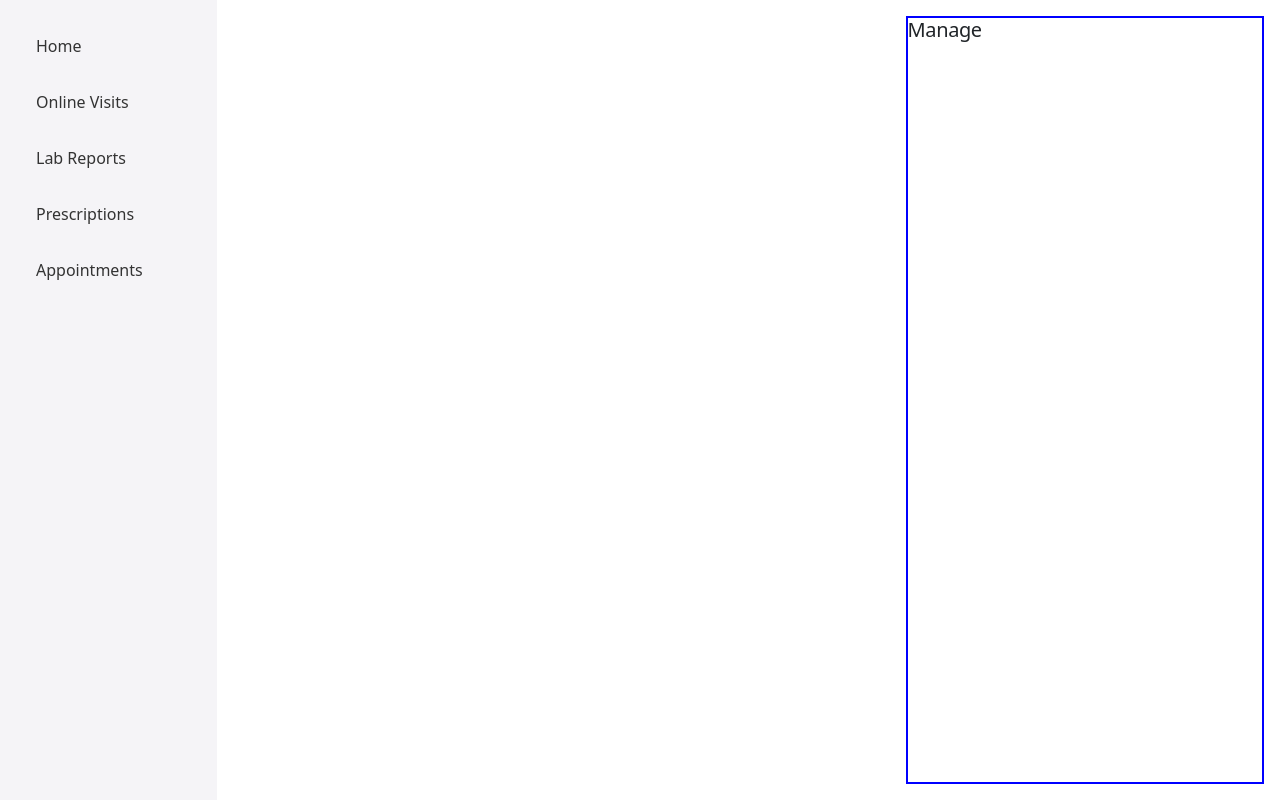
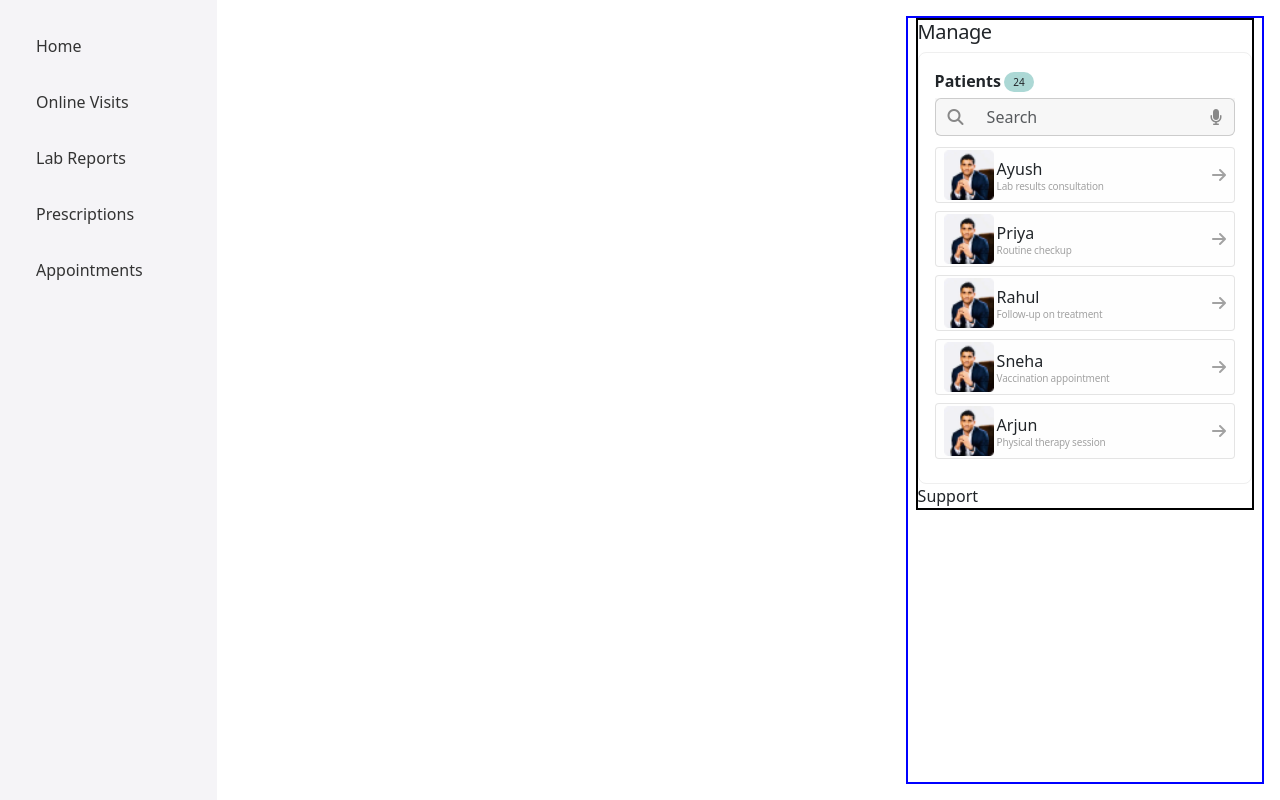
Before and after one commit to ayush27gupta/dardoc, a React (Create React App) app: page / in a window 1280 px wide. Built offline with nearby package versions, Linux system fonts and the light colour scheme.

Commit message:
Added patient cards

```diff
--- a/src/components/home/dashboard/dashboard.css
+++ b/src/components/home/dashboard/dashboard.css
@@ -18,6 +18,7 @@
 }
 .right-main {
   width: 28vw;
+  padding:0rem 0.5rem;
 }
 
 .dashboard-container {
--- a/src/components/home/managePanel/patients/Patients.jsx
+++ b/src/components/home/managePanel/patients/Patients.jsx
@@ -1,9 +1,42 @@
-import React from 'react'
-import './patients.css'
+import React from "react";
+import "./patients.css";
+import PatientsCards from "./PatientsCards";
+import { PATIENTS } from "../../../utils/dataConstants";
 const Patients = () => {
   return (
-    <div className='pateints-container'>Patients</div>
-  )
-}
+    <div>
+      <div className="patient-box p-3 mt-2">
+        <div className="d-flex justify-content-start align-items-center">
+          <div className="sub-header-title">Patients </div>
+          <div className="patient-number-badge">24</div>
+        </div>
+        <div className="input-group patient-search">
+          <span
+            className="input-group-text border-end-0"
+            style={{ backgroundColor: "#f7f7f7", color: "#888" }}
+          >
+            <i className="fas fa-search"></i>
+          </span>
 
-export default Patients
+          <input
+            type="text"
+            className="form-control border-start-0 border-end-0"
+            placeholder="Search"
+          />
+
+          <span
+            className="input-group-text border-start-0"
+            style={{ backgroundColor: "#f7f7f7", color: "#888" }}
+          >
+            <i className="fas fa-microphone"></i>
+          </span>
+        </div>
+        <div className="patient-cards-container">
+          <PatientsCards patientData={PATIENTS} />
+        </div>
+      </div>
+    </div>
+  );
+};
+
+export default Patients;
--- /dev/null
+++ b/src/components/home/managePanel/patients/PatientsCards.jsx
@@ -0,0 +1,35 @@
+import React from "react";
+
+const PatientsCards = (props) => {
+  const { patientData } = props;
+  console.log("patientsData", patientData);
+  return (
+    <div className="mt-2 patient-cards">
+      {patientData?.map((item, index) => (
+        <>
+          <div className="patient-card">
+            <div className="d-flex justify-content-between align-items-center">
+              <div className="d-flex justify-content-between align-items-center ">
+                <div className="patient-img">
+                  <img
+                    src="./images/keswin.png"
+                    alt="No img"
+                    height="50"
+                    width="50"
+                  />
+                </div>
+                <div className="patient-details">
+                  <div className="pateint-name">{item?.name}</div>
+                  <div className="patient-purpose">{item?.purpose}</div>
+                </div>
+              </div>
+            </div>
+            <div className="patient-right"><i class="fa fa-arrow-right" style={{color:"#a2a2a2"}}></i></div>
+          </div>
+        </>
+      ))}
+    </div>
+  );
+};
+
+export default PatientsCards;
--- a/src/components/home/managePanel/patients/patients.css
+++ b/src/components/home/managePanel/patients/patients.css
@@ -0,0 +1,117 @@
+.patient-number-badge {
+  display: flex;
+  flex-direction: row;
+  justify-content: center;
+  align-items: center;
+  padding: 10px;
+  gap: 10px;
+  width: 30px;
+  height: 16px;
+  background: #acd8d5;
+  border-radius: 40px;
+  font-size: 10px;
+  margin-left: 3px;
+  margin-top: 3px;
+}
+
+.patient-box {
+  border: 0.8px solid #efefef;
+  border-radius: 8px;
+}
+
+.patient-search {
+  margin-top: 0.3rem;
+  margin-bottom: 0.5rem;
+  height: 33px;
+  background: #f7f7f7;
+}
+
+.input-group-text {
+  background-color: #f7f7f7 !important;
+  border-color: #ccc !important;
+}
+
+.input-group-text:hover {
+  background-color: #f7f7f7 !important;
+}
+
+.form-control {
+  background-color: #f7f7f7 !important;
+  border-color: #ccc !important;
+}
+
+.form-control:focus {
+  box-shadow: none !important;
+  border-color: #ccc !important;
+}
+
+.patient-cards {
+  margin-top: 1rem;
+  display: flex;
+  flex-direction: column;
+  /* border: 2px solid green; */
+  gap: 8px;
+  overflow-y: auto;
+  height: 20rem;
+}
+
+.patient-cards::-webkit-scrollbar {
+  width: 8px;
+}
+
+.patient-cards::-webkit-scrollbar-thumb {
+  background-color: lightgrey;
+  border-radius: 4px;
+}
+
+.patient-cards::-webkit-scrollbar-track {
+  background-color: lightgrey;
+  border-radius: 4px;
+}
+
+.patient-card {
+  cursor: pointer;
+  box-sizing: border-box;
+  display: flex;
+  flex-direction: row;
+  justify-content: space-between;
+  align-items: center;
+  padding: 8px;
+  gap: 12px;
+  /* width: 433px; */
+  height: 56px;
+  background: rgba(0, 0, 0, 0.002);
+  border: 0.8px solid rgba(0, 0, 0, 0.1);
+  border-radius: 4px;
+  flex: none;
+  order: 1;
+  align-self: stretch;
+  flex-grow: 0;
+}
+.patient-details {
+  display: flex;
+  flex-direction: column;
+  justify-content: start;
+  margin-left: 3px;
+}
+
+.patient-name {
+  font-size: 16px;
+  font-weight: 510;
+  line-height: 19.09px;
+  letter-spacing: -0.06em;
+  text-align: left;
+}
+
+.patient-purpose {
+  font-size: 10px;
+  font-weight: 510;
+  line-height: 11.93px;
+  letter-spacing: -0.02em;
+  text-align: left;
+  color: #a2a2a2;
+}
+
+.patient-cards-container{
+    margin-top:1rem;
+}
--- a/src/components/home/managePanel/support/Support.jsx
+++ b/src/components/home/managePanel/support/Support.jsx
@@ -0,0 +1,7 @@
+import React from "react";
+
+const Support = () => {
+  return <div>Support</div>;
+};
+
+export default Support;
--- a/src/components/home/panels/RightPanel.jsx
+++ b/src/components/home/panels/RightPanel.jsx
@@ -1,11 +1,23 @@
-import React from 'react'
+import React from "react";
+import "./rightPanel.css";
+import Patients from "../managePanel/patients/Patients";
+import Support from "../managePanel/support/Support";
 
 const RightPanel = () => {
   return (
-    <div className='main-right'>
+    <div className="main-right">
       <div className="manage-header header-title">Manage</div>
+
+      <div className="d-flex flex-column justify-content-between">
+        <div className="patient-container">
+          <Patients />
+        </div>
+        <div className="support-container">
+          <Support />
+        </div>
+      </div>
     </div>
-  )
-}
+  );
+};
 
-export default RightPanel
+export default RightPanel;
--- /dev/null
+++ b/src/components/home/panels/rightPanel.css
@@ -0,0 +1,4 @@
+.main-right{
+    box-sizing: border-box;
+    border:2px solid black
+}
--- a/src/components/home/summary/summary.css
+++ b/src/components/home/summary/summary.css
@@ -23,7 +23,6 @@
 
 .summary-cards-container {
   margin-top: 0.5rem;
-  /* border: 2px solid pink; */
   display: flex;
   padding:0rem 1rem;
   justify-content: space-between;
--- a/src/components/utils/dataConstants.js
+++ b/src/components/utils/dataConstants.js
@@ -54,3 +54,42 @@ export const APPOINT_CARDS_DATA = [
     img: "https://via.placeholder.com/150",
   },
 ];
+
+export const PATIENTS = [
+  {
+    name: "Ayush",
+    purpose: "Lab results consultation",
+    image: "https://example.com/images/ayush.jpg",
+    bookingId: "B001"
+  },
+  {
+    name: "Priya",
+    purpose: "Routine checkup",
+    image: "https://example.com/images/priya.jpg",
+    bookingId: "B002"
+  },
+  {
+    name: "Rahul",
+    purpose: "Follow-up on treatment",
+    image: "https://example.com/images/rahul.jpg",
+    bookingId: "B003"
+  },
+  {
+    name: "Sneha",
+    purpose: "Vaccination appointment",
+    image: "https://example.com/images/sneha.jpg",
+    bookingId: "B004"
+  },
+  {
+    name: "Arjun",
+    purpose: "Physical therapy session",
+    image: "https://example.com/images/arjun.jpg",
+    bookingId: "B005"
+  },
+  {
+    name: "Neha",
+    purpose: "Pre-surgical consultation",
+    image: "https://example.com/images/neha.jpg",
+    bookingId: "B006"
+  }
+];
--- a/src/index.css
+++ b/src/index.css
@@ -5,3 +5,10 @@
   letter-spacing: -0.02em;
   text-align: left;
 }
+
+
+.sub-header-title{
+  font-weight: 560;
+  /* margin-left: 0.4rem; */
+  font-size: 16px;
+}
```
Also changed, not shown: public/images/keswin.png (added).
